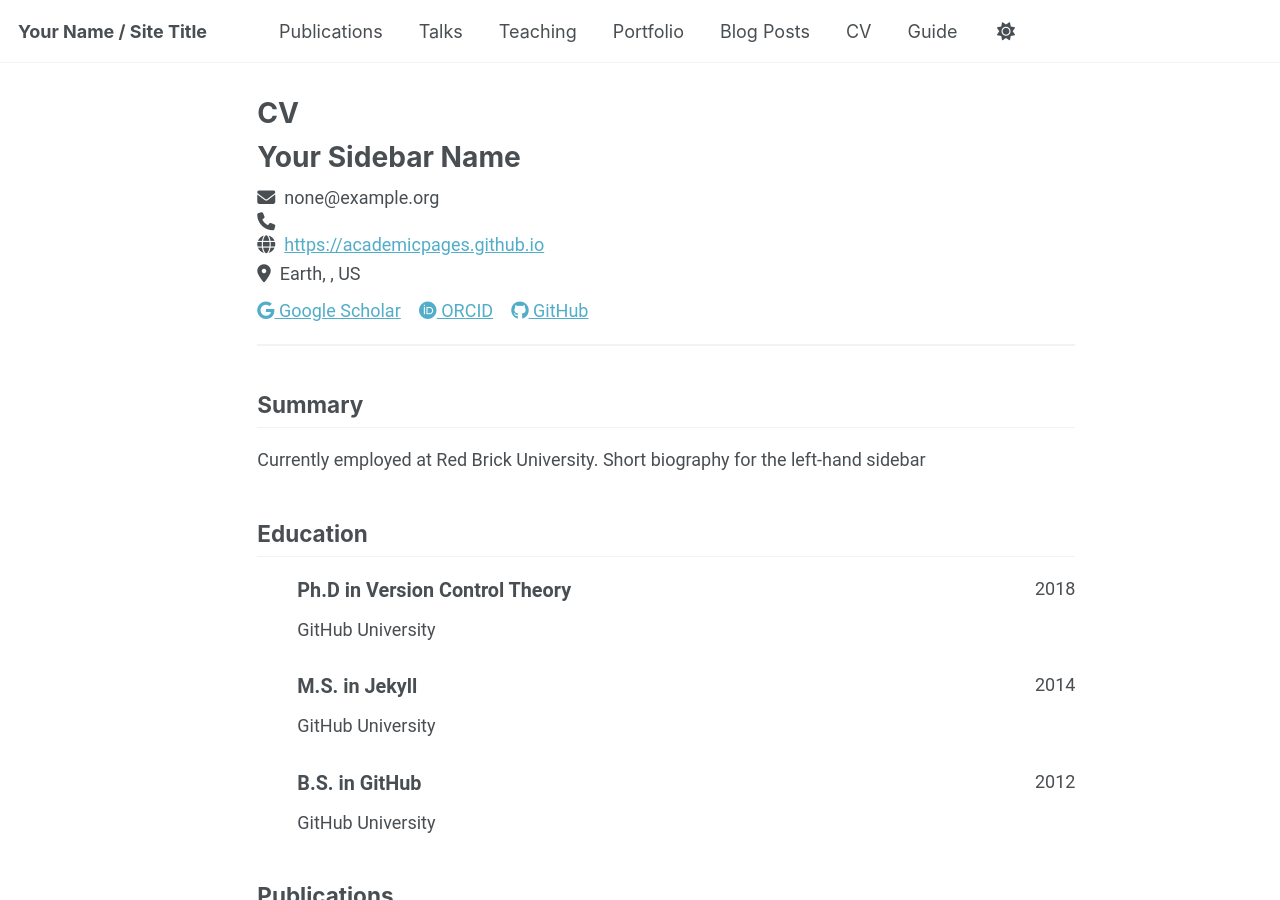
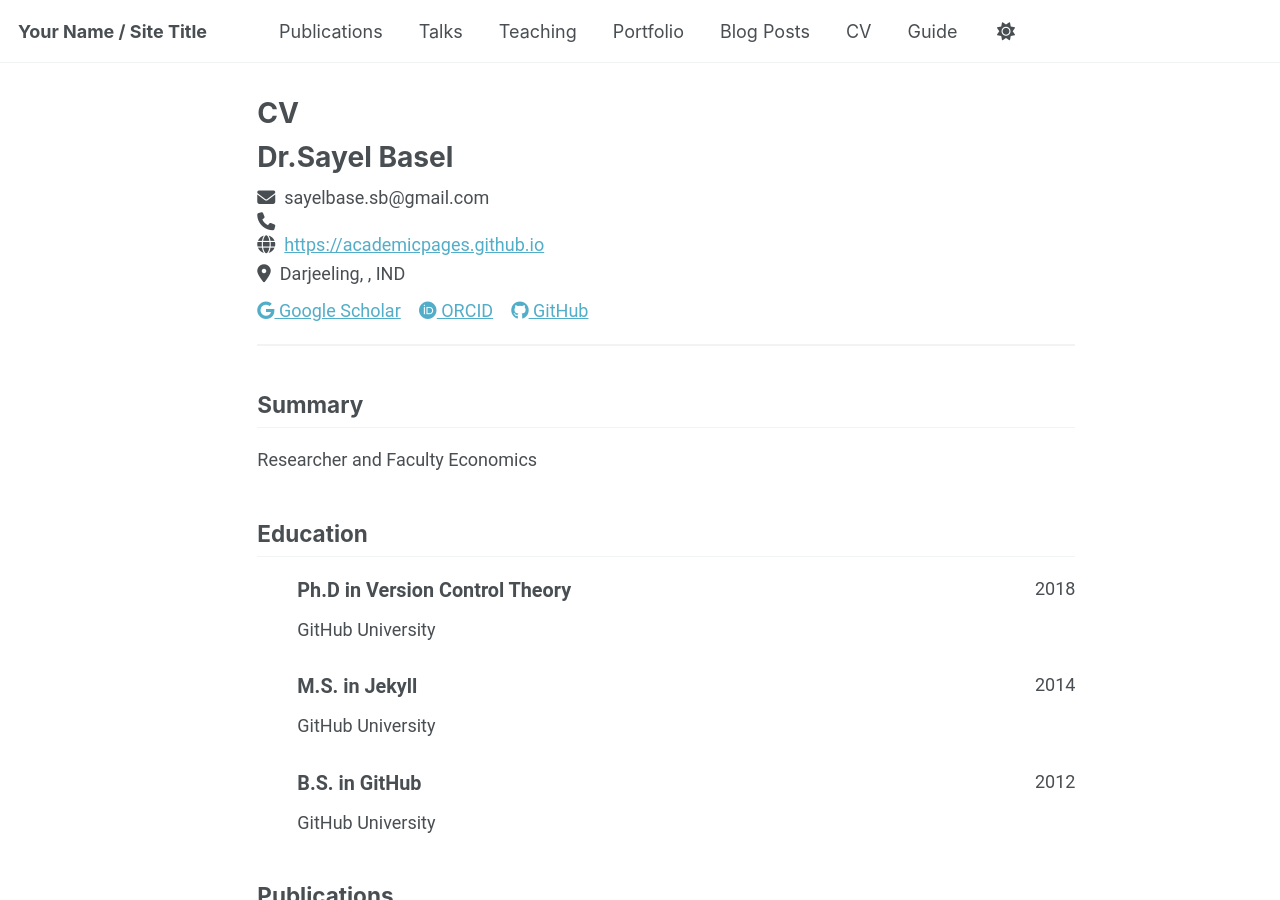
Before and after one commit to say24sai/sayelbasel.github.io, a Jekyll site: the page built from _pages/cv-json.md, in a window 1280 px wide and 900 px high. Built offline with Jekyll 4.4.1, drawn with Linux system fonts in a browser that asks for light colours; a script bundle is joined from its source files by our own code; library files that are not in the unit come from our copies.

Commit message:
Update cv.json

```diff
--- a/_data/cv.json
+++ b/_data/cv.json
@@ -1,22 +1,22 @@
 {
   "basics": {
-    "name": "Your Sidebar Name",
-    "email": "none@example.org",
+    "name": "Dr.Sayel Basel",
+    "email": "sayelbase.sb@gmail.com",
     "phone": "",
     "website": "https://academicpages.github.io",
-    "summary": "Currently employed at Red Brick University. Short biography for the left-hand sidebar",
+    "summary": "Researcher and Faculty Economics",
     "location": {
-      "address": "",
+      "address": "India",
       "postalCode": "",
-      "city": "Earth",
-      "countryCode": "US",
+      "city": "Darjeeling",
+      "countryCode": "IND",
       "region": ""
     },
     "profiles": [
       {
         "network": "Google Scholar",
-        "username": "",
-        "url": "https://scholar.google.com/citations?user=PS_CX0AAAAAJ"
+        "username": "Sayel Basel",
+        "url": "https://scholar.google.com/citations?user=zvnHgJsAAAAJ&hl=en"
       },
       {
         "network": "ORCID",
```
